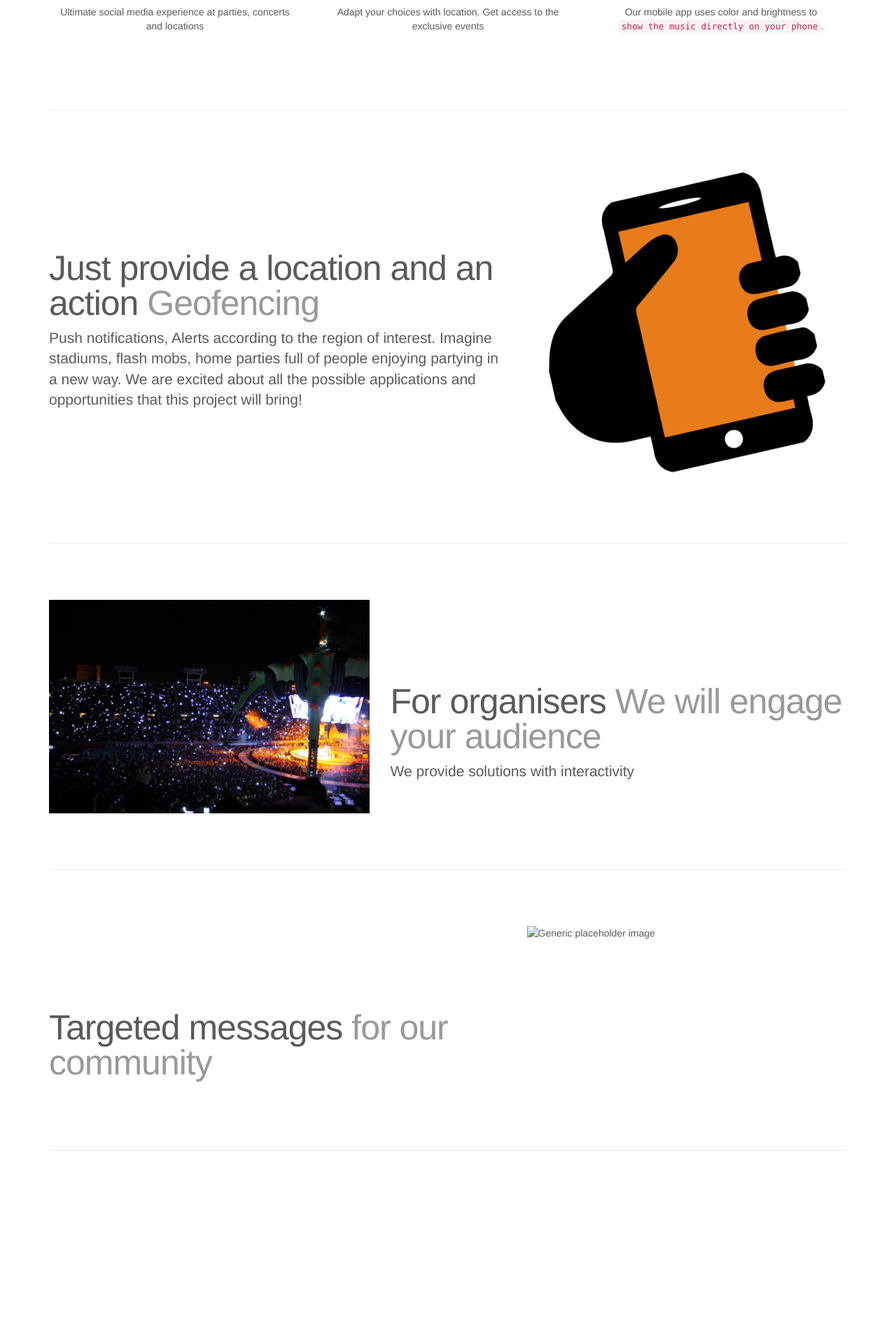
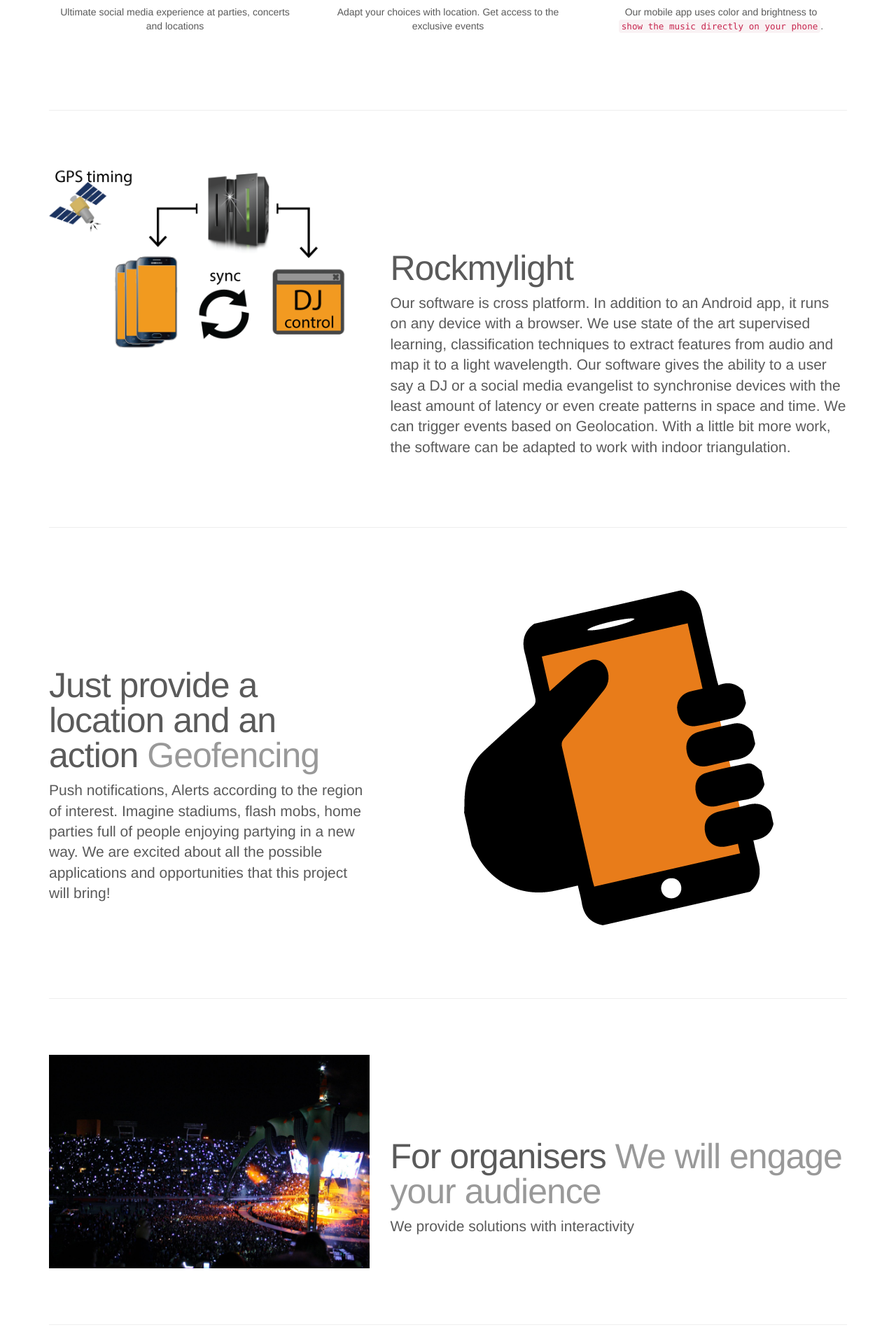
Before and after one commit to RockMyLight/django-rml, a Django app: page / in a window 1280 px wide. Shown: the part 756-2669 px from the top of the page at 70% size. Before the commit the page ends 2400 px from the top, so only its background shows below. Run offline with Django 3.2, Linux system fonts and the light colour scheme; some libraries are stand-ins or nearby versions; some web fonts are replaced.

Commit message:
adding project summary

```diff
--- a/rockmylight/rockmylight/templates/rml/main.html
+++ b/rockmylight/rockmylight/templates/rml/main.html
@@ -40,14 +40,30 @@
 
       <!-- START THE FEATURETTES -->
 
+         <hr class="featurette-divider">
+
+      <div class="row featurette">
+           <div class="col-md-5">
+          <img class="featurette-image img-responsive center-block" src="{% static "images/scheme.png" %}" alt="Generic placeholder image">
+
+        </div>
+        <div class="col-md-7">
+            <h2 class="featurette-heading">Rockmylight<span class="text-muted"></span></h2>
+          <p class="lead">Our software is cross platform. In addition to an Android app, it runs on any device with a browser. We use state of the art supervised learning, classification techniques to extract features from audio and map it to a light wavelength. Our software gives the ability to a user say a DJ or a social media evangelist to synchronise devices with the least amount of latency or even create patterns in space and time. We can trigger events based on Geolocation. With a little bit more work, the software can be adapted to work with indoor triangulation. </p>
+          <p class="lead"></p>
+        </div>
+
+      </div>
+
+
       <hr class="featurette-divider">
 
       <div class="row featurette">
-        <div class="col-md-7">
+        <div class="col-md-5">
           <h2 class="featurette-heading">Just provide a location and an action <span class="text-muted">Geofencing</span></h2>
           <p class="lead">Push notifications, Alerts according to the region of interest. Imagine stadiums, flash mobs, home parties full of people enjoying partying in a new way.  We are excited about all the possible applications and opportunities that this project will bring!</p>
         </div>
-        <div class="col-md-5">
+        <div class="col-md-7">
           <img class="featurette-image img-responsive center-block" src="{% static "images/icon-512.png" %}" alt="Generic placeholder image">
 
         </div>
```
Also changed, not shown: rockmylight/rockmylight/static/images/scheme.png (added).
